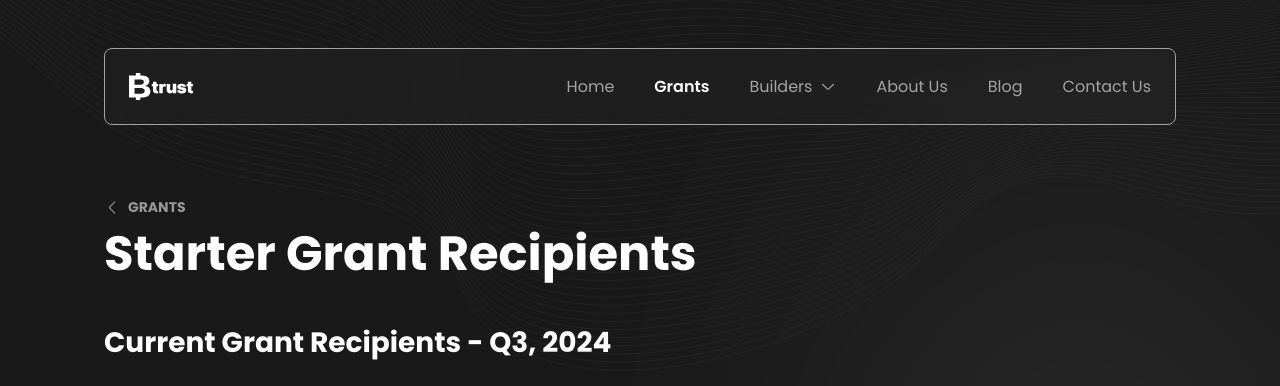
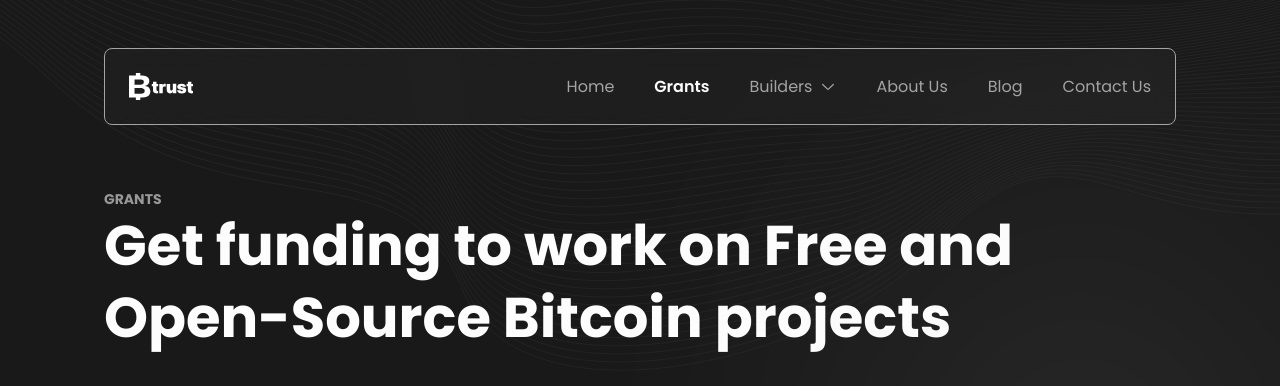
Before and after one commit to btrustteam/website, a Next.js app: page /grants in a window 1280 px wide. Shown: the top 386 px of the page. Built offline with nearby package versions, Linux system fonts and the light colour scheme; grey boxes are pictures that could not be loaded.

Commit message:
update: linking grant page

```diff
--- a/src/app/grants/cohort.tsx
+++ b/src/app/grants/cohort.tsx
@@ -4,7 +4,11 @@ import DynamicImage from "@/components/DynamicImage";
 import Paragraph from "@/components/Paragraph";
 import SectionHeader from "@/components/sectionHeader";
 
-export default function Cohort() {
+export default function Cohort({
+  setPage,
+}: {
+  setPage: (page: string) => void;
+}) {
   return (
     <div className="flex items-center py-[4.5rem] px-[6.5rem] gap-[4.75rem] justify-between">
       <div className="flex justify-center items-center">
@@ -43,7 +47,9 @@ export default function Cohort() {
           />
           <OutlineButton
             text="View Current & Past Recipients"
-            onClick={() => {}}
+            onClick={() => {
+              setPage("open_source");
+            }}
           />
         </div>
       </div>
--- a/src/app/grants/mainGrant.tsx
+++ b/src/app/grants/mainGrant.tsx
@@ -7,14 +7,18 @@ import GrantsHero from "./hero";
 import Perks from "./perks";
 import StartGrant from "./starter";
 
-export default function MainGrant() {
+export default function MainGrant({
+  setPage,
+}: {
+  setPage: (page: string) => void;
+}) {
   return (
     <div className="flex flex-col">
       <GrantsHero />
       <Eligibility />
-      <StartGrant />
+      <StartGrant setPage={setPage} />
       <Perks />
-      <Cohort />
+      <Cohort setPage={setPage} />
       <CohortStructure />
       <ActivitiesNewsletter />
     </div>
--- a/src/app/grants/page.tsx
+++ b/src/app/grants/page.tsx
@@ -1,11 +1,15 @@
 "use client";
+import { useState } from "react";
 import MainGrant from "./mainGrant";
 import Recipients from "./recipients";
 export default function Grants() {
+  const [currentPage, setCurrentPage] = useState<string>("");
   return (
-    <div className="flex flex-col">
-      {/* <MainGrant /> */}
-      <Recipients />
+    <div className="flex flex-col z-40">
+      {!currentPage && <MainGrant setPage={setCurrentPage} />}
+      {currentPage && (
+        <Recipients setPage={setCurrentPage} currentPage={currentPage} />
+      )}
     </div>
   );
 }
--- a/src/app/grants/recipients.tsx
+++ b/src/app/grants/recipients.tsx
@@ -5,19 +5,40 @@ import StarterRecipients from "./starterRecipient";
 import Image from "next/image";
 import OpenSourceRecipient from "./openSourceRecipient";
 
-export default function Recipients() {
+export default function Recipients({
+  setPage,
+  currentPage,
+}: {
+  setPage: (page: string) => void;
+  currentPage: string;
+}) {
   return (
     <div className="flex flex-col">
       <div className="px-[6.5rem] mt-[3.5rem]">
         <div className="flex flex-col justify-center">
-          <div className="flex items-center gap-2">
-            <Image src={"/back.svg"} alt="back" width={16} height={16} />
+          <div
+            className="flex items-center gap-2 cursor-pointer z-50"
+            onClick={() => setPage("")}
+          >
+            <Image
+              src={"/back.svg"}
+              alt="back"
+              width={0}
+              height={0}
+              sizes="100vw"
+              className="w-[1rem] h-[1rem]"
+            />
             <LittleHeading text="grants" className=" cursor-pointer" />
           </div>
-          <GrantsHeader text="Starter Grant Recipients" />
+          {currentPage === "starter" && (
+            <GrantsHeader text="Starter Grant Recipients" />
+          )}
+          {currentPage === "open_source" && (
+            <GrantsHeader text="Btrust Open-Source Cohort" />
+          )}
         </div>
-        {/* <StarterRecipients /> */}
-        <OpenSourceRecipient />
+        {currentPage === "starter" && <StarterRecipients />}
+        {currentPage === "open_source" && <OpenSourceRecipient />}
       </div>
       <ActivitiesNewsletter />
     </div>
--- a/src/app/grants/starter.tsx
+++ b/src/app/grants/starter.tsx
@@ -4,7 +4,11 @@ import DynamicImage from "@/components/DynamicImage";
 import Paragraph from "@/components/Paragraph";
 import SectionHeader from "@/components/sectionHeader";
 
-export default function StartGrant() {
+export default function StartGrant({
+  setPage,
+}: {
+  setPage: (page: string) => void;
+}) {
   return (
     <div className="mt-[3.5rem] flex items-center justify-between px-[6.5rem] py-[4.5rem]">
       <div className="flex flex-col gap-[2.5rem] w-[37.125rem]">
@@ -31,7 +35,7 @@ export default function StartGrant() {
           />
           <OutlineButton
             text="View Current & Past Recipients"
-            onClick={() => {}}
+            onClick={() => setPage("starter")}
           />
         </div>
       </div>
--- a/src/components/buttons/OutlineButton.tsx
+++ b/src/components/buttons/OutlineButton.tsx
@@ -5,7 +5,10 @@ interface OutlineButtonProps {
 
 export default function OutlineButton({ text, onClick }: OutlineButtonProps) {
   return (
-    <button className="flex py-[1rem] px-[1.5rem] items-center justify-center rounded-lg border border-active-white font-poppins text-base font-semibold text-active-white">
+    <button
+      onClick={onClick}
+      className="flex py-[1rem] px-[1.5rem] items-center justify-center rounded-lg border border-active-white font-poppins text-base font-semibold text-active-white"
+    >
       {text}
     </button>
   );
```
